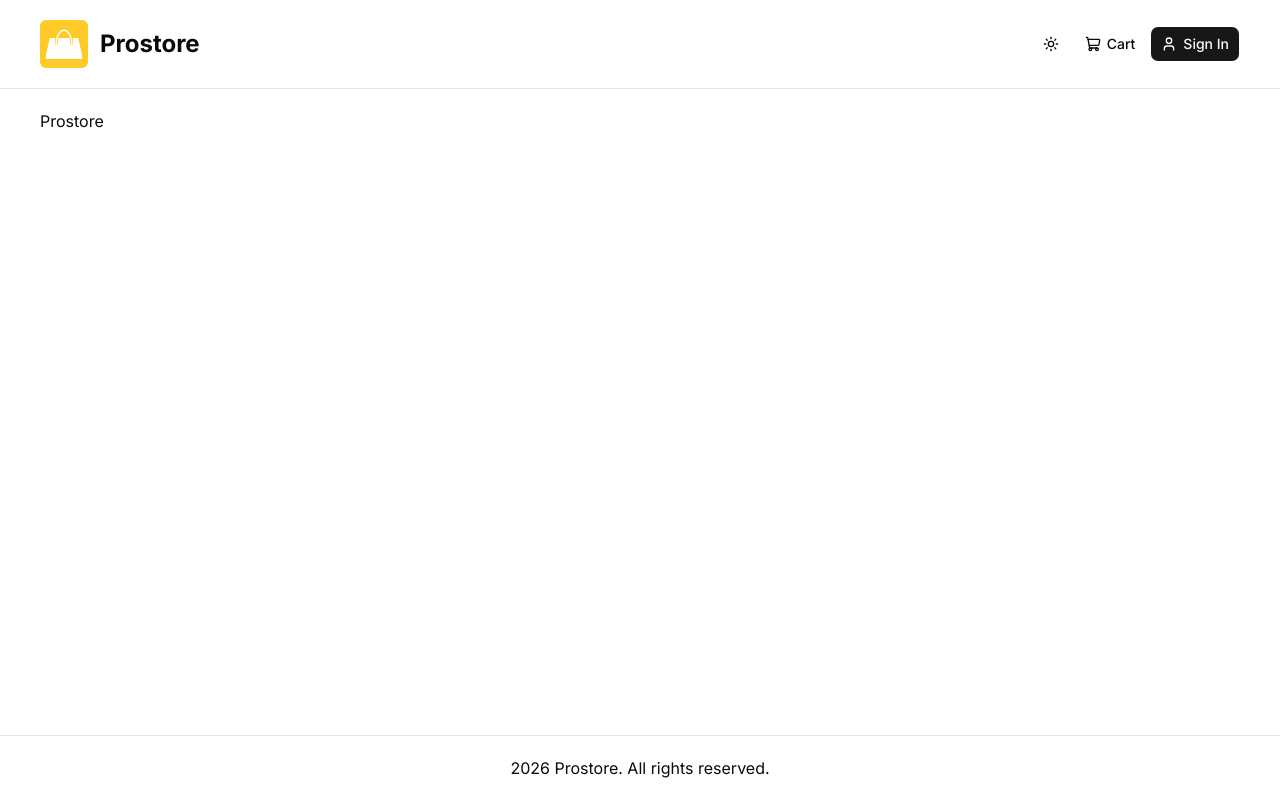
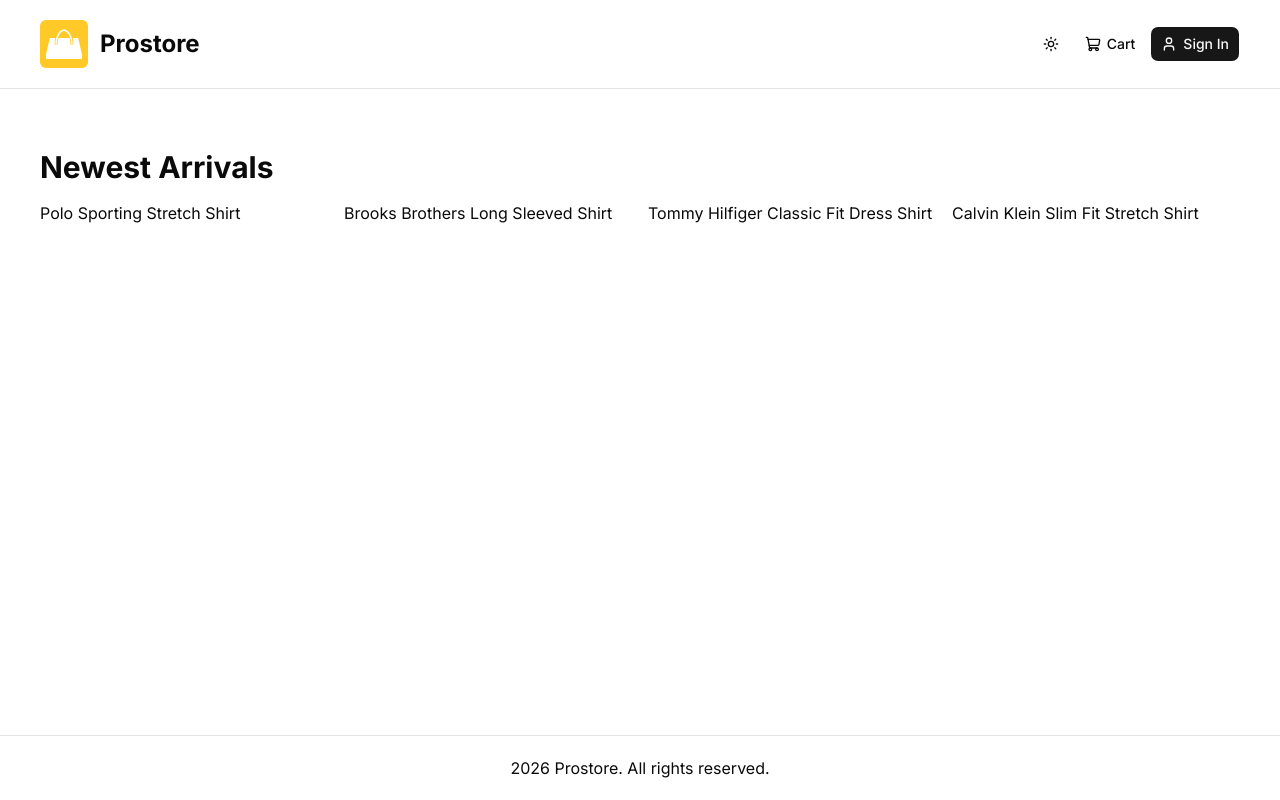
Before and after one commit to bobbybwoy/udemy-prostore, a Next.js app: page / in a window 1280 px wide. Built offline with nearby package versions, Linux system fonts and the light colour scheme; no server answers.

Commit message:
Completed section "Sample Products & Product List"

```diff
--- a/app/(root)/page.tsx
+++ b/app/(root)/page.tsx
@@ -1,5 +1,11 @@
+import ProductList from "@/components/shared/product/product-list";
+import sampleData from "@/db/sample-data";
+
 const Homepage = () => {
-    return (<>Prostore</>);
+
+    return (<>
+        <ProductList data={sampleData.products} title="Newest Arrivals" limit={4} />
+    </>);
 }
 
 export default Homepage;
--- /dev/null
+++ b/components/shared/product/product-list.tsx
@@ -0,0 +1,22 @@
+const ProductList = ({ data, title, limit }: { data: any; title?: string; limit?: number }) => {
+    const limitedData = limit ? data.slice(0, limit) : data;
+
+    return (
+        <div className="my-10">
+            <h2 className="h2-bold mb-4">{title}</h2>
+            {data.length > 0 ? (
+                <div className="grid grid-cols-1 sm:grid-cols-2 md:grid-cols-3 lg:grid-cols-4 gap-4">
+                    {limitedData.map((product: any) => (
+                        <div>{product.name}</div>
+                    ))}
+                </div>
+            ) : (
+                <div>
+                    <p>No products found</p>
+                </div>
+            )}
+        </div>
+    );
+}
+
+export default ProductList;
--- /dev/null
+++ b/db/sample-data.ts
@@ -0,0 +1,108 @@
+const sampleData = {
+  products: [
+    {
+      name: 'Polo Sporting Stretch Shirt',
+      slug: 'polo-sporting-stretch-shirt',
+      category: "Men's Dress Shirts",
+      description: 'Classic Polo style with modern comfort',
+      images: [
+        '/images/sample-products/p1-1.jpg',
+        '/images/sample-products/p1-2.jpg',
+      ],
+      price: 59.99,
+      brand: 'Polo',
+      rating: 4.5,
+      numReviews: 10,
+      stock: 5,
+      isFeatured: true,
+      banner: 'banner-1.jpg',
+    },
+    {
+      name: 'Brooks Brothers Long Sleeved Shirt',
+      slug: 'brooks-brothers-long-sleeved-shirt',
+      category: "Men's Dress Shirts",
+      description: 'Timeless style and premium comfort',
+      images: [
+        '/images/sample-products/p2-1.jpg',
+        '/images/sample-products/p2-2.jpg',
+      ],
+      price: 85.9,
+      brand: 'Brooks Brothers',
+      rating: 4.2,
+      numReviews: 8,
+      stock: 10,
+      isFeatured: true,
+      banner: 'banner-2.jpg',
+    },
+    {
+      name: 'Tommy Hilfiger Classic Fit Dress Shirt',
+      slug: 'tommy-hilfiger-classic-fit-dress-shirt',
+      category: "Men's Dress Shirts",
+      description: 'A perfect blend of sophistication and comfort',
+      images: [
+        '/images/sample-products/p3-1.jpg',
+        '/images/sample-products/p3-2.jpg',
+      ],
+      price: 99.95,
+      brand: 'Tommy Hilfiger',
+      rating: 4.9,
+      numReviews: 3,
+      stock: 0,
+      isFeatured: false,
+      banner: null,
+    },
+    {
+      name: 'Calvin Klein Slim Fit Stretch Shirt',
+      slug: 'calvin-klein-slim-fit-stretch-shirt',
+      category: "Men's Dress Shirts",
+      description: 'Streamlined design with flexible stretch fabric',
+      images: [
+        '/images/sample-products/p4-1.jpg',
+        '/images/sample-products/p4-2.jpg',
+      ],
+      price: 39.95,
+      brand: 'Calvin Klein',
+      rating: 3.6,
+      numReviews: 5,
+      stock: 10,
+      isFeatured: false,
+      banner: null,
+    },
+    {
+      name: 'Polo Ralph Lauren Oxford Shirt',
+      slug: 'polo-ralph-lauren-oxford-shirt',
+      category: "Men's Dress Shirts",
+      description: 'Iconic Polo design with refined oxford fabric',
+      images: [
+        '/images/sample-products/p5-1.jpg',
+        '/images/sample-products/p5-2.jpg',
+      ],
+      price: 79.99,
+      brand: 'Polo',
+      rating: 4.7,
+      numReviews: 18,
+      stock: 6,
+      isFeatured: false,
+      banner: null,
+    },
+    {
+      name: 'Polo Classic Pink Hoodie',
+      slug: 'polo-classic-pink-hoodie',
+      category: "Men's Sweatshirts",
+      description: 'Soft, stylish, and perfect for laid-back days',
+      images: [
+        '/images/sample-products/p6-1.jpg',
+        '/images/sample-products/p6-2.jpg',
+      ],
+      price: 99.99,
+      brand: 'Polo',
+      rating: 4.6,
+      numReviews: 12,
+      stock: 8,
+      isFeatured: true,
+      banner: null,
+    },
+  ],
+};
+
+export default sampleData;
```
